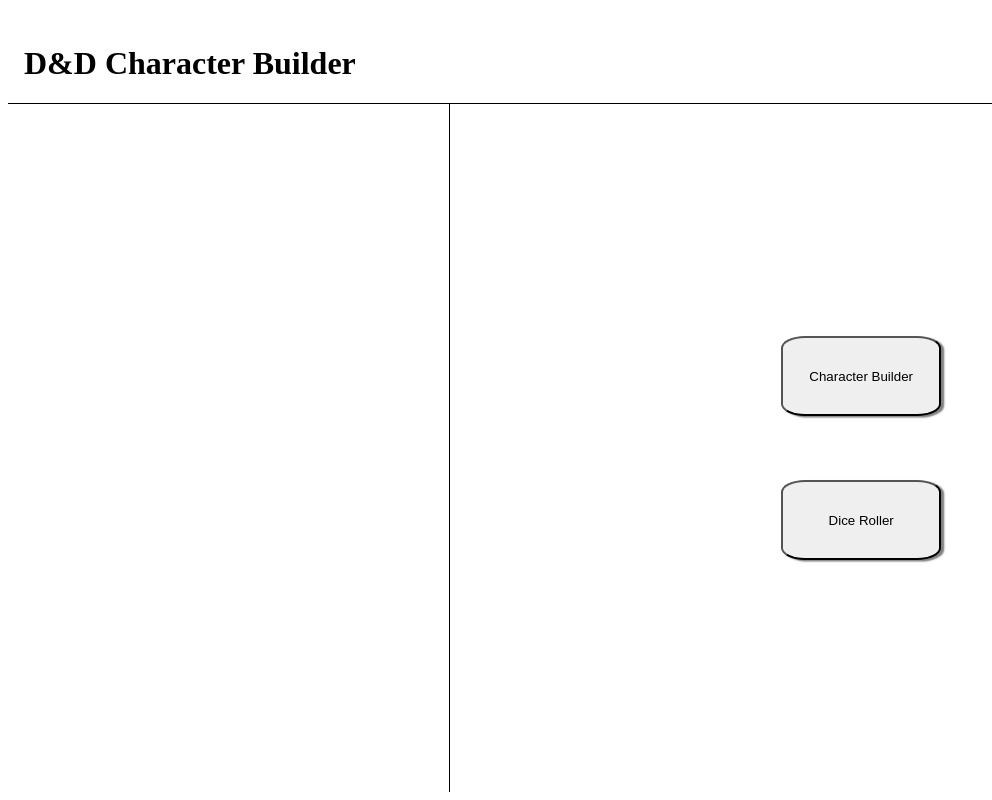
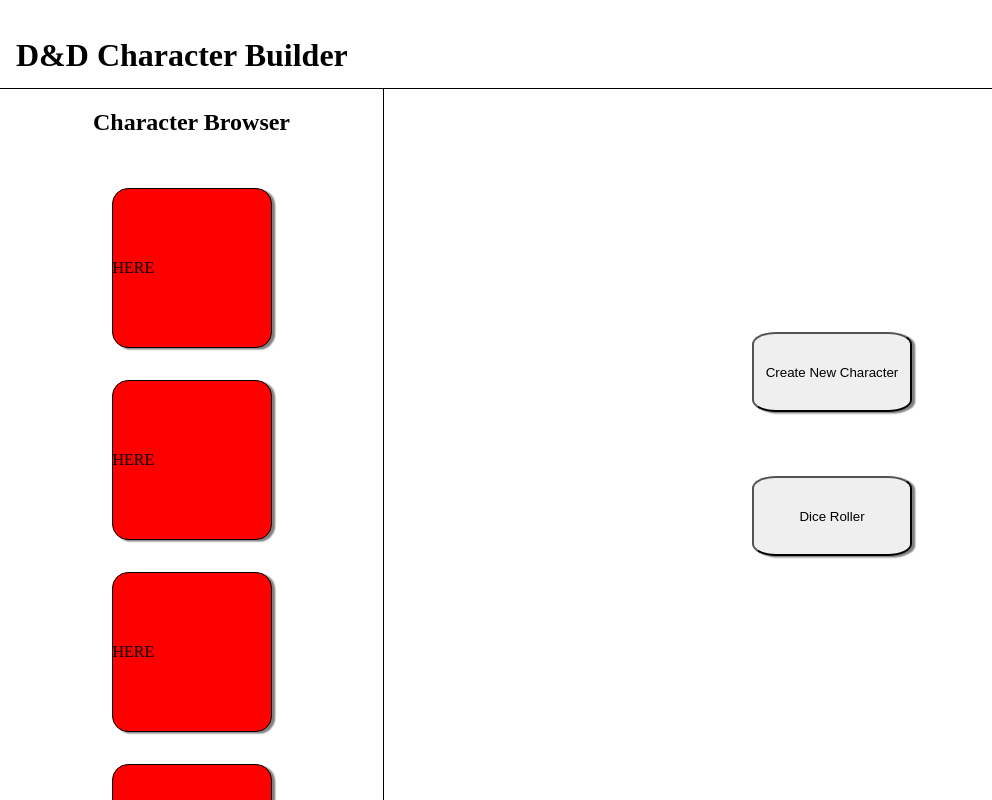
Before and after one commit to spirran/DND, a React (Vite) app: page / in a window 1280 px wide. Shown: the whole page, without its empty margins (0-992 px from the left). Built offline with nearby package versions, Linux system fonts and the light colour scheme.

Commit message:
scrollbar fixed in character browser

```diff
--- a/src/pages/FrontPage/FrontPage.css
+++ b/src/pages/FrontPage/FrontPage.css
@@ -1,23 +1,56 @@
 *{box-sizing: border-box;}
+
+html, body, #root {
+    height: 100%;
+    margin: 0;
+}
+
+#frontpage-wrapper {
+    display: flex;
+    flex-direction: column;
+    height: 100%;
+}
 
 .header-wrapper {
     display: flex;
     height: 6rem;
     padding: 1rem;
     border-bottom: 0.1rem solid black;
+    overflow: hidden;
 }
 
 #main-section-wrapper {
     display: flex;
-    flex-wrap: wrap;
-    height: calc(100vh - 7rem);
+    height: 100%;
+    overflow: hidden;
 }
 
 .browser-wrapper {
     display: flex;
-    width: 35%;
+    flex-direction: column;
+    width: 30%;
+    height: 100%;
     border-right: 0.1rem solid black;
-    overflow: auto;
+    overflow-y: auto;
+    align-items: center;
+}
+
+.img-placeholder {
+    width: 10rem;
+    height: 10rem;
+    background-color: red;
+    margin-top: 2rem;
+    border: 0.1rem solid black;
+    box-shadow: 0.2rem 0.1rem 0.1rem grey;
+    border-radius: 10%;
+    align-content: center;
+    transition: transform 0.2s ease-in-out;
+    flex-shrink: 0;
+}
+
+.img-placeholder:hover {
+    cursor: pointer;
+    transform: scale(1.1);
 }
 
 .main-front-wrapper {
@@ -26,6 +59,7 @@
     justify-content: center;
     align-items: center;
     flex-grow: 1;
+    overflow: hidden;
 }
 
 .front-page-button {
@@ -41,5 +75,4 @@
 .front-page-button:hover {
     cursor: pointer;
     transform: scale(1.1);
-
 }
--- a/src/pages/FrontPage/FrontPage.jsx
+++ b/src/pages/FrontPage/FrontPage.jsx
@@ -1,16 +1,17 @@
 import './FrontPage.css';
-import Header from './FrontPageComponents/FrontPageHeader';
+import FrontPageHeader from './FrontPageComponents/FrontPageHeader';
 import CharacterBrowser from './FrontPageComponents/CharacterBrowser';
 import MainFront from './FrontPageComponents/MainFront';
-
 
 function FrontPage() {
     return (
         <>
-            <Header />
-            <div id='main-section-wrapper'>
-                <CharacterBrowser />
-                <MainFront />
+            <div id='frontpage-wrapper'>
+                <FrontPageHeader />
+                <div id='main-section-wrapper'>
+                    <CharacterBrowser />
+                    <MainFront />
+                </div>
             </div>
         </>
     );
--- /dev/null
+++ b/src/pages/FrontPage/FrontPageComponents/BrowserCard.jsx
@@ -0,0 +1,7 @@
+function BrowserCard({text}) {
+
+    return <article className="img-placeholder">{text}</article>
+
+}
+
+export default BrowserCard;
--- a/src/pages/FrontPage/FrontPageComponents/CharacterBrowser.jsx
+++ b/src/pages/FrontPage/FrontPageComponents/CharacterBrowser.jsx
@@ -1,8 +1,16 @@
+import BrowserCard from "./BrowserCard";
+
 function CharacterBrowser() {
     return (
         <>
             <div className='browser-wrapper'>
-
+                <h2>Character Browser</h2>
+                <BrowserCard text="HERE"/>
+                <BrowserCard text="HERE"/>
+                <BrowserCard text="HERE"/>
+                <BrowserCard text="HERE"/>
+                <BrowserCard text="HERE"/>
+                <BrowserCard text="HERE"/>
             </div>
         </>
     );
--- a/src/pages/FrontPage/FrontPageComponents/FrontPageHeader.jsx
+++ b/src/pages/FrontPage/FrontPageComponents/FrontPageHeader.jsx
@@ -1,4 +1,4 @@
-function Header() {
+function FrontPageHeader() {
     return(
     <>
         <div className="header-wrapper">
@@ -10,4 +10,4 @@ function Header() {
     );
 }
 
-export default Header;
+export default FrontPageHeader;
--- a/src/pages/FrontPage/FrontPageComponents/MainFront.jsx
+++ b/src/pages/FrontPage/FrontPageComponents/MainFront.jsx
@@ -4,7 +4,7 @@ function MainFront() {
     return (
         <div className='main-front-wrapper'>
 
-                <FrontPageButton text={"Character Builder"} url={"/CreateChar"} />
+                <FrontPageButton text={"Create New Character"} url={"/CreateChar"} />
                 <FrontPageButton text={"Dice Roller"} url={"/DiceRoller"}/>
 
         </div>
```
